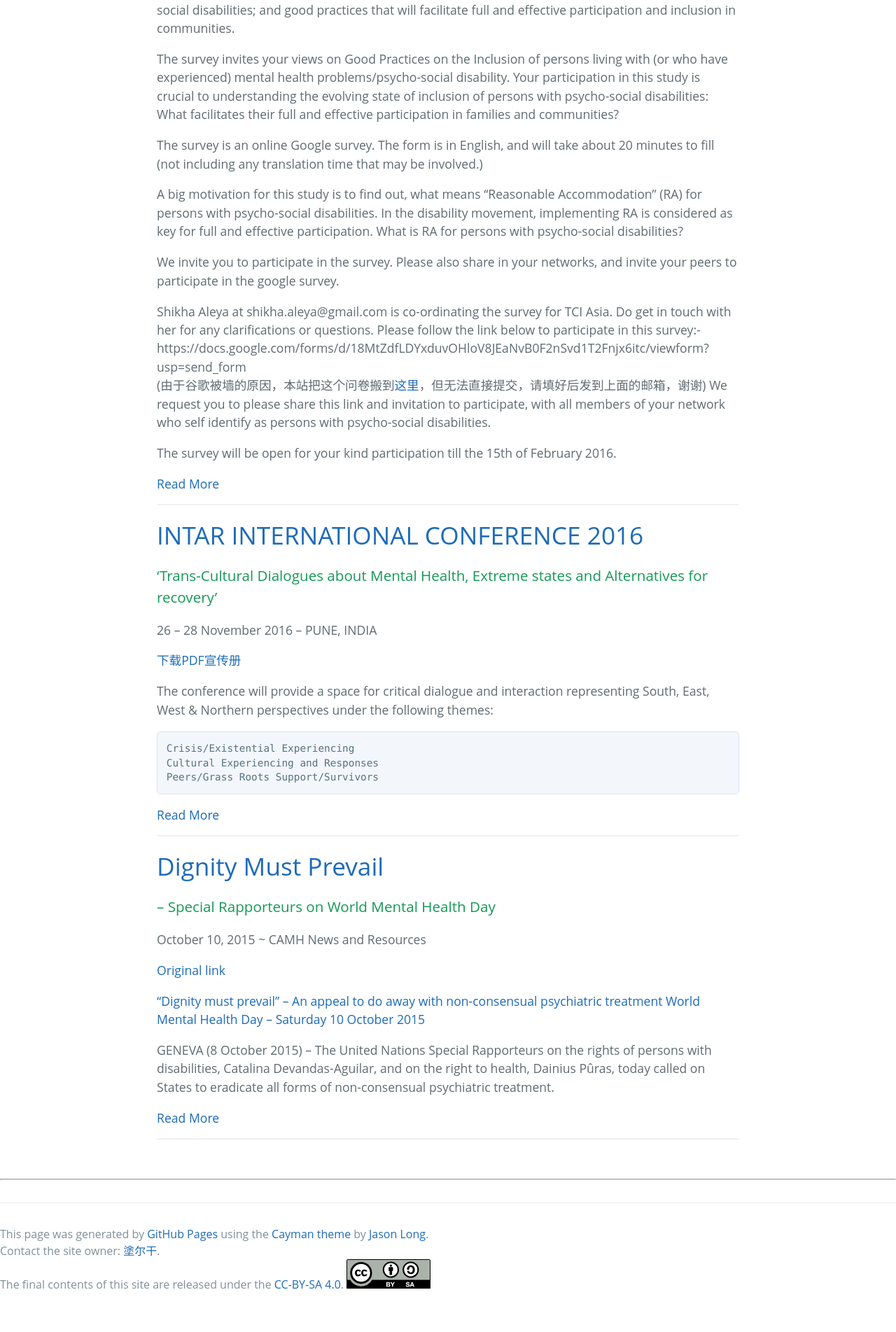
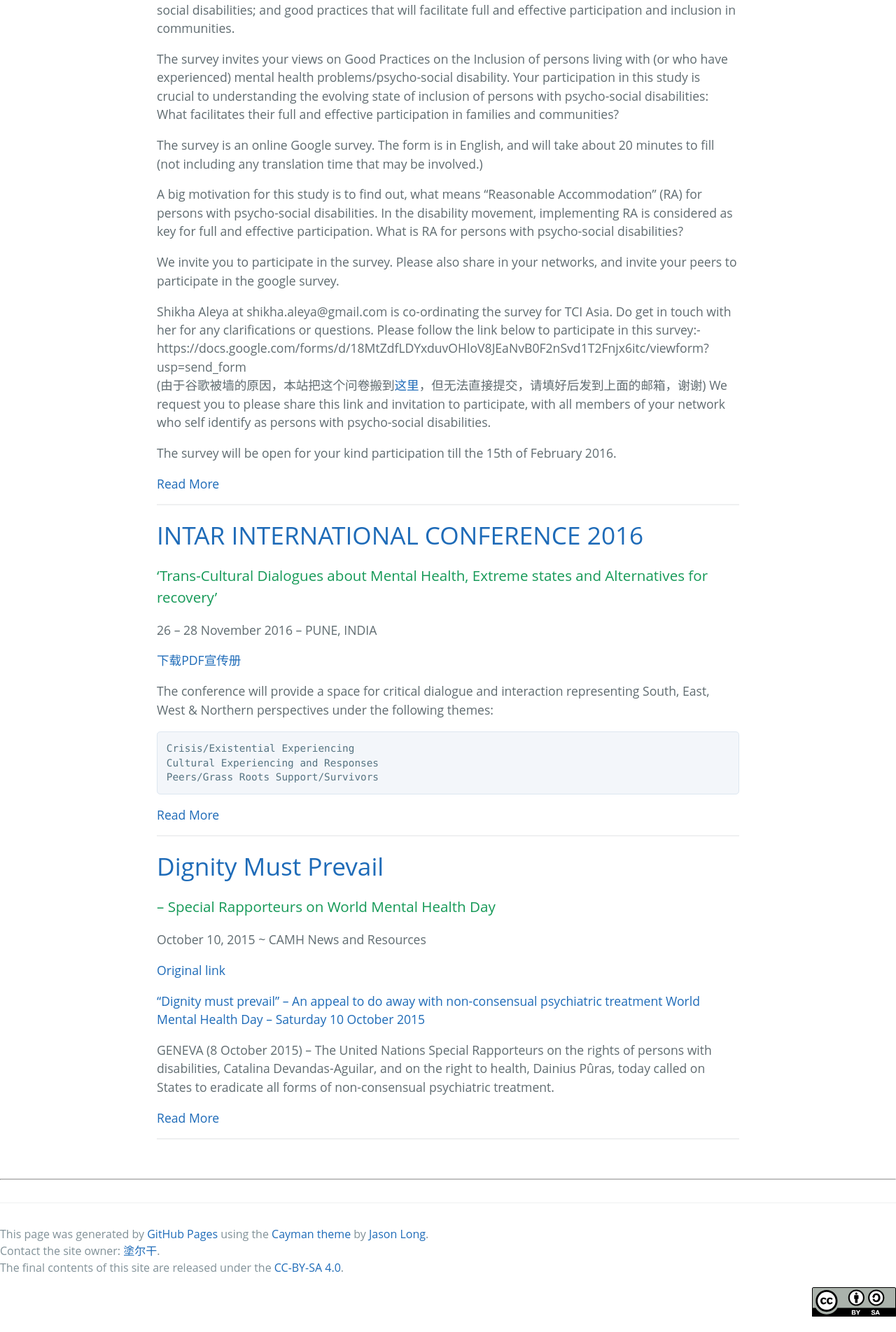
Before and after one commit to mdrights/mdrights.github.io, a Jekyll site: the page built from index.html, in a window 1280 px wide. Shown: the part 1898-3801 px from the top of the page at 70% size. Built offline with Jekyll 4.4.1, drawn with Linux system fonts in a browser that asks for light colours; the list of posts is cut into pages by our own code; before the commit the page ends 3745 px from its top, so only the background shows below that.

```diff
--- a/_layouts/default.html
+++ b/_layouts/default.html
@@ -32,7 +32,7 @@
         <span class="site-footer-credits">This page was generated by <a href="https://pages.github.com">GitHub Pages</a> using the <a href="https://github.com/jasonlong/cayman-theme">Cayman theme</a> by <a href="https://twitter.com/jasonlong">Jason Long</a>.</span><br />
         <span class="site-footer-credits">Contact the site owner: <a href="{{ site.baseurl }}/about/">塗尔干</a>.</span><br />
         <span class="site-footer-credits">The final contents of this site are released under the <a href=https://creativecommons.org/licenses/by-sa/4.0/deed.zh>CC-BY-SA 4.0</a>.</span>
-        <img src="{{ site.baseurl }}/img/cc-by-sa.svg" alt="CC-BY-SA"/>
+        <p align="right"><img src="{{ site.baseurl }}/img/cc-by-sa.svg" alt="CC-BY-SA"/></p>
 </footer>
 
 
```
Also changed, not shown: about.md (+0 -4 lines), 1 other file.
